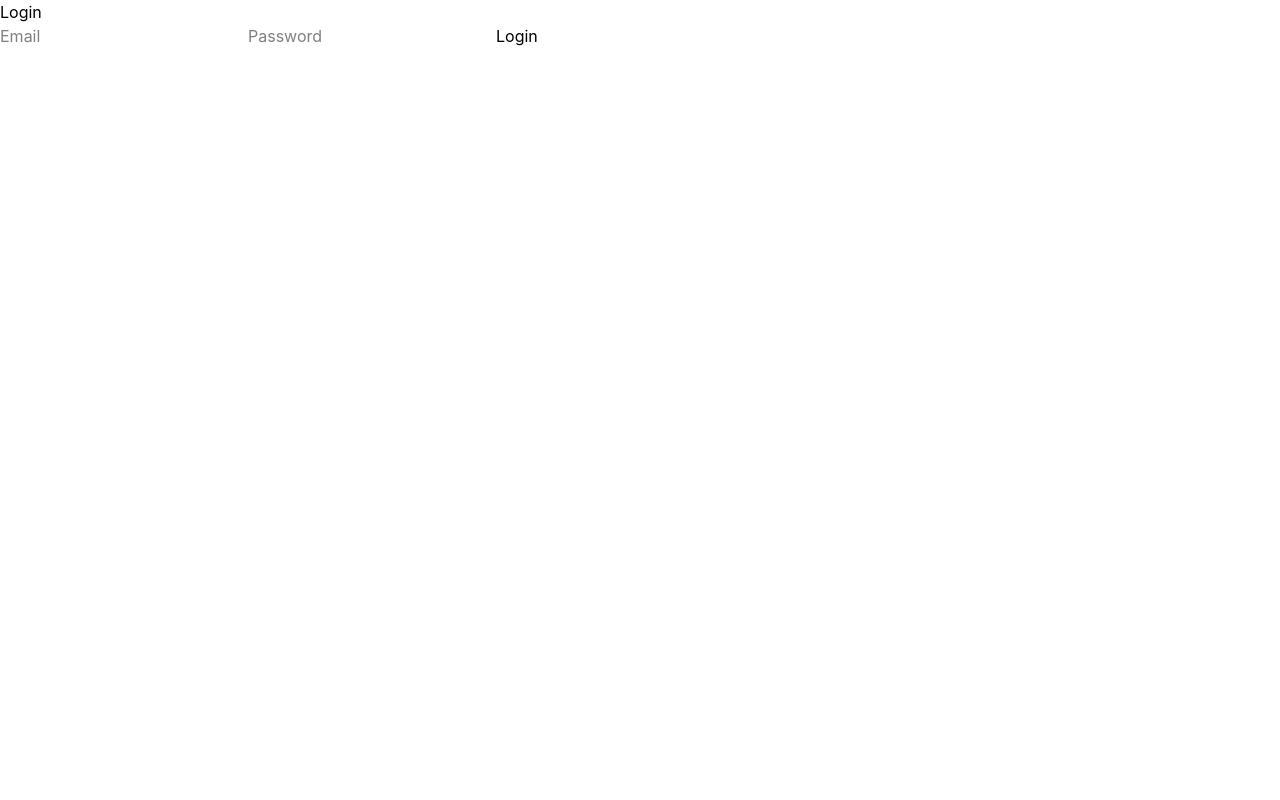
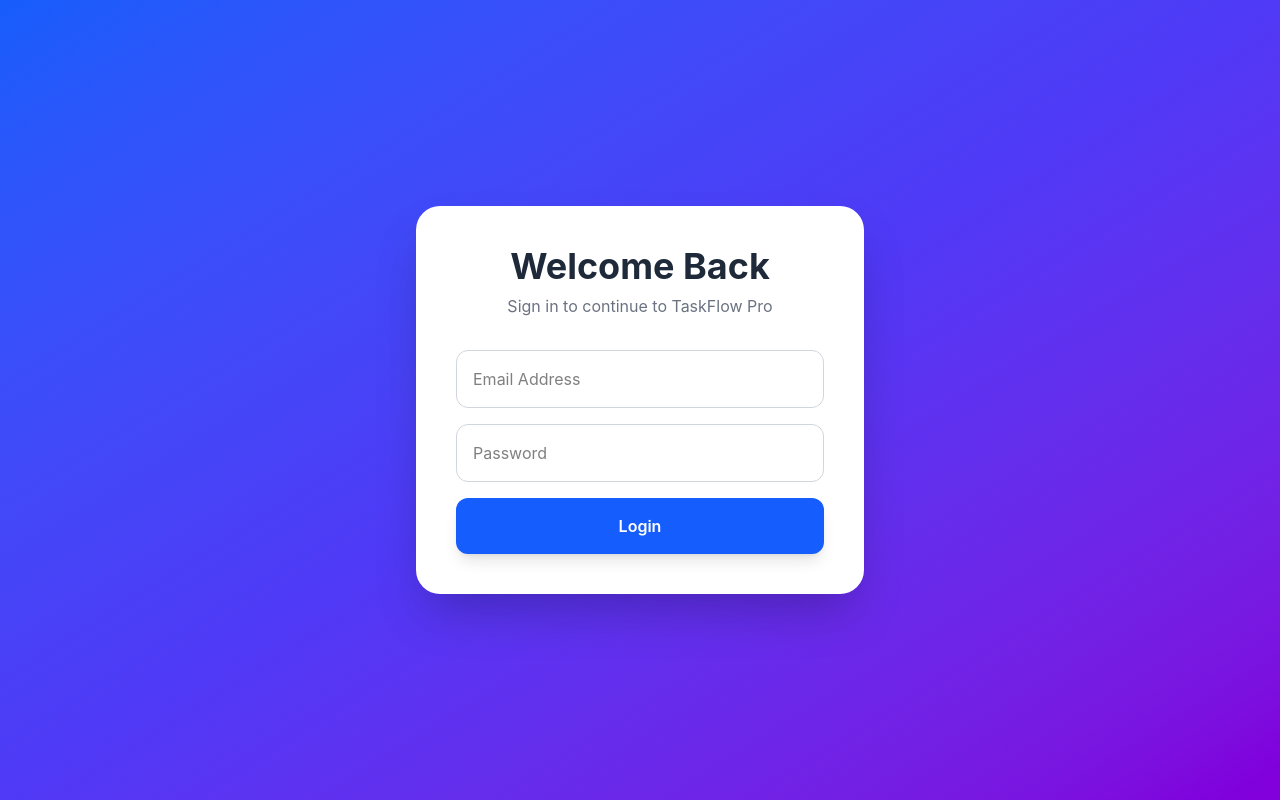
Before and after one commit to KXRMX23/taskflow-pro, a React (Vite) app in the folder client/: page / in a window 1280 px wide. Built offline with nearby package versions, Linux system fonts and the light colour scheme.

Commit message:
Phase 36 - Styled Login Form UI

```diff
--- a/client/src/pages/Login.jsx
+++ b/client/src/pages/Login.jsx
@@ -34,36 +34,54 @@
   };
 
     return (
-    <div>
-      <h2>Login</h2>
+  <div className="min-h-screen flex items-center justify-center bg-gradient-to-br from-blue-600 via-indigo-600 to-purple-700 p-6">
+    <div className="w-full max-w-md bg-white rounded-3xl shadow-2xl p-10">
 
-      {error && <p>{error}</p>}
+  <h2 className="text-4xl font-bold text-center text-gray-800 mb-2">
+    Welcome Back
+  </h2>
 
-      <form onSubmit={handleSubmit}>
+  <p className="text-center text-gray-500 mb-8">
+    Sign in to continue to TaskFlow Pro
+  </p>
+
+      {error && (
+  <p className="bg-red-100 text-red-600 p-3 rounded-lg mb-5 text-center">
+    {error}
+  </p>
+)}
+
+      <form onSubmit={handleSubmit} className="space-y-4">
 
       <input
   type="email"
   name="email"
-  placeholder="Email"
+  placeholder="Email Address"
   value={formData.email}
   onChange={handleChange}
+  className="w-full p-4 border rounded-xl border-gray-300 focus:ring-4 focus:ring-blue-300 focus:border-blue-500 outline-none transition"
 />
 
-    <input
+  <input
   type="password"
   name="password"
   placeholder="Password"
   value={formData.password}
   onChange={handleChange}
+  className="w-full p-4 border rounded-xl border-gray-300 focus:ring-4 focus:ring-blue-300 focus:border-blue-500 outline-none transition"
 />
 
 
-<button type="submit">
+<button
+  type="submit"
+  className="w-full bg-blue-600 hover:bg-blue-700 text-white font-semibold py-4 rounded-xl transition duration-300 shadow-lg hover:shadow-xl"
+>
   Login
 </button>
 
       </form>
     </div>
+    </div>
   );
 }
 
```
